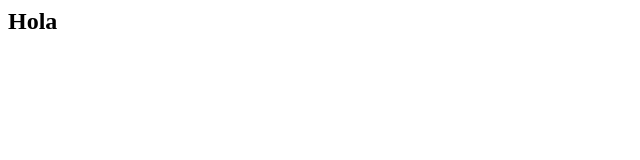
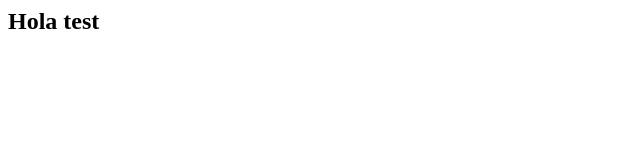
Before and after one commit to rdelgado1101/iapps, a plain HTML site: page index.html in a window 1280 px wide. Shown: the full height of the page, 0-640 px from the left. Drawn offline with Linux system fonts and the light colour scheme.

Commit message:
fixed 2
fixed 2

```diff
--- a/index.html
+++ b/index.html
@@ -3,6 +3,6 @@
 		<title>Test</title>
 	</head>
 	<body>
-		<h2>Hola</h2>
+		<h2>Hola test</h2>
 	</body>
 </html>
```
Also changed, not shown: config.xml (+11 -13 lines).
